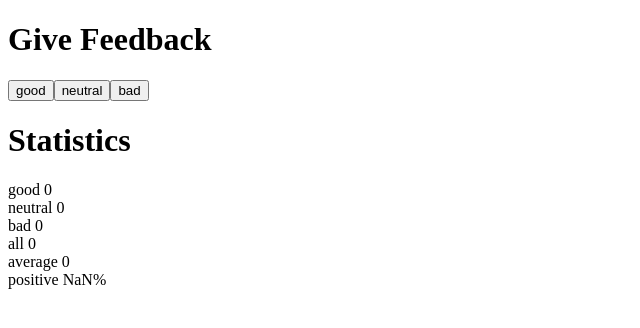
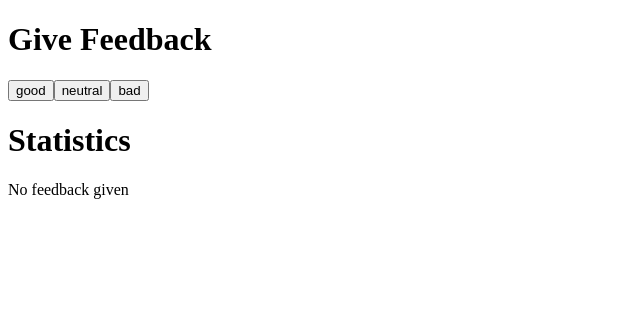
Before and after one commit to curryworry/fso, a React (Vite) app in the folder part1/unicafe/: page / in a window 1280 px wide. Shown: the top 328 px of the page, without its empty margins (0-640 px from the left). Built offline with nearby package versions, Linux system fonts and the light colour scheme; the HTML template or start-up script is replaced by a standard one.

Commit message:
1.9 Changed Statistics to only display when feedback is gathered

```diff
--- a/part1/unicafe/src/App.jsx
+++ b/part1/unicafe/src/App.jsx
@@ -20,16 +20,20 @@ const Statistics = ({details}) => {
     console.log('good is',details.good);
     const average = (details.good*1) + (details.neutral*0) + (details.bad*-1);
     const positive = `${details.good/(details.good+details.neutral+details.bad)*100}%`;
+    const total = details.good+details.neutral+details.bad;
+    if(total>0){
     return (
       <div>
         <StatisticLine text='good' value={details.good}/>
         <StatisticLine text='neutral' value={details.neutral}/>
         <StatisticLine text='bad' value={details.bad}/>
-        <StatisticLine text='all' value={details.good+details.neutral+details.bad}/>
+        <StatisticLine text='all' value={total}/>
         <StatisticLine text ='average' value={average}/>
         <StatisticLine text='positive' value={positive}/>
       </div>
     )
+    }
+    return (<div>No feedback given</div>)
 }
 
 const App = () => {
```
